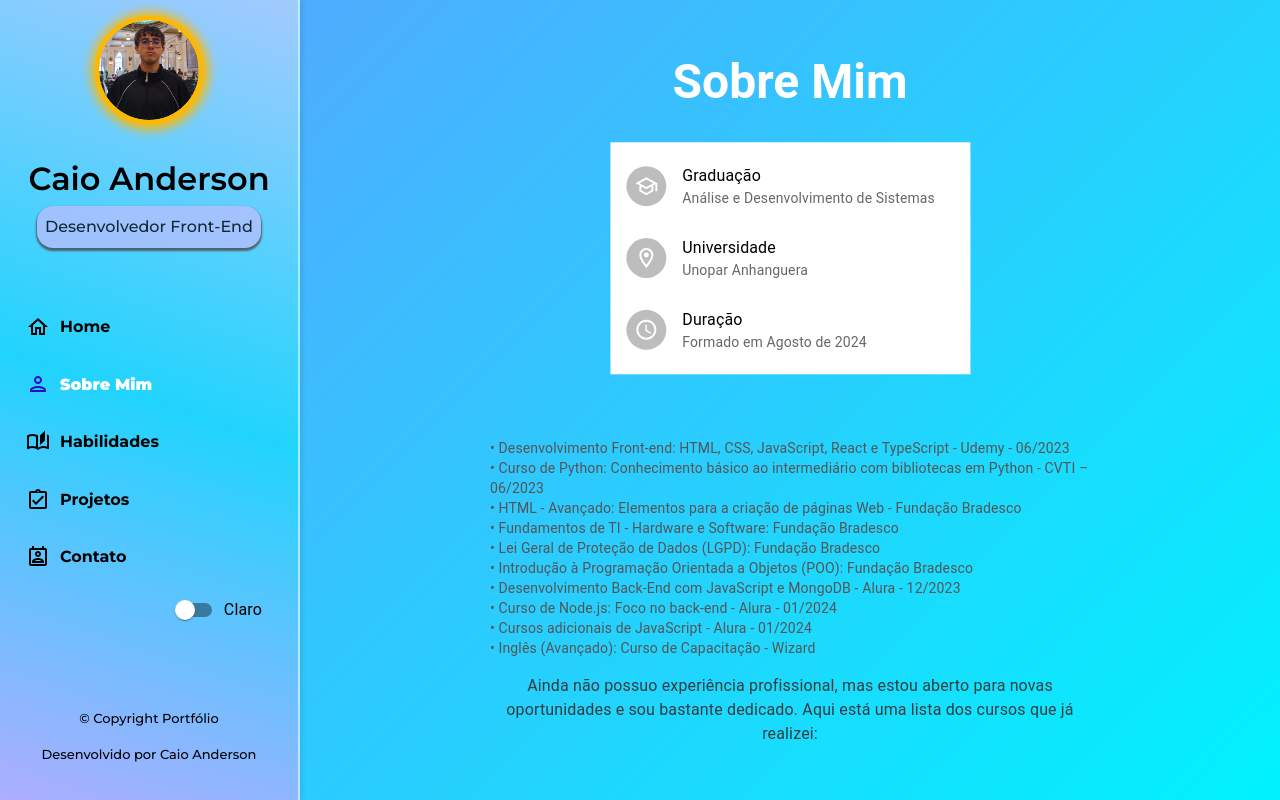
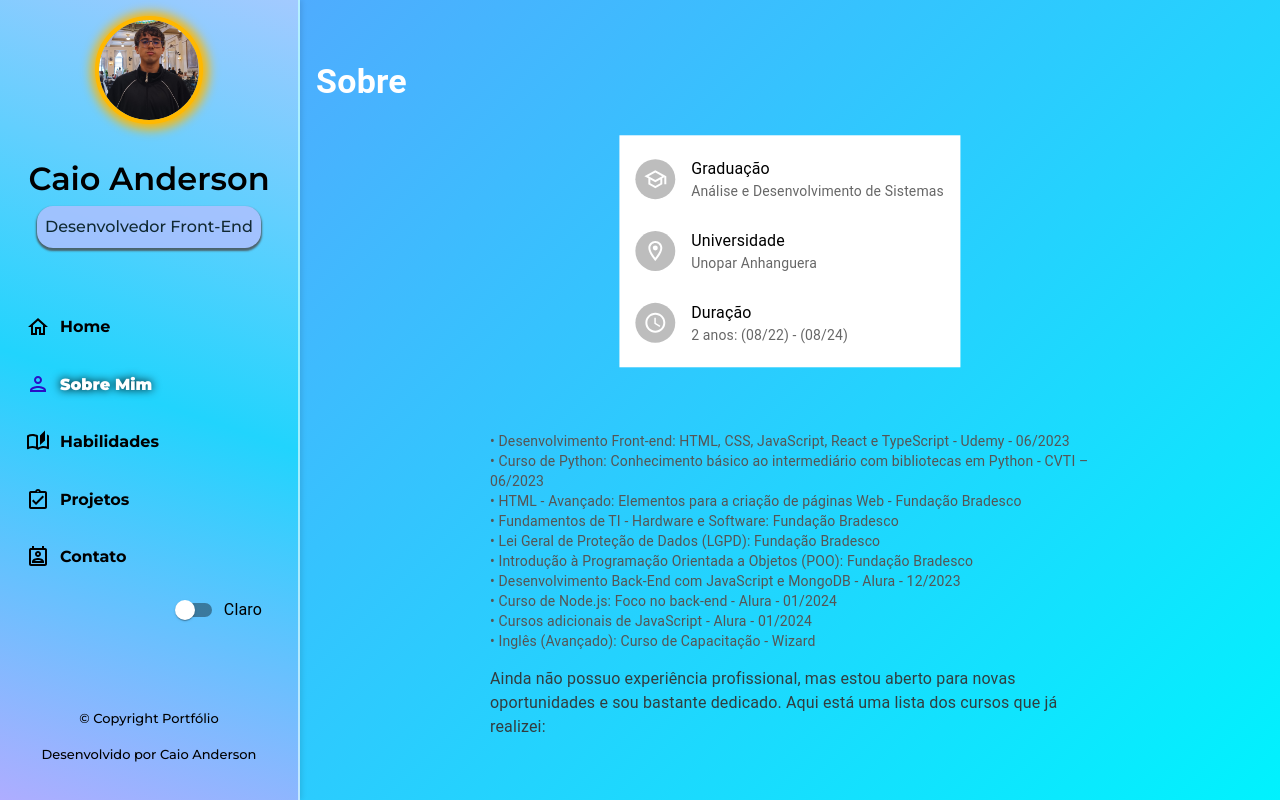
Before and after one commit to CaiooAnderson/CSS-training, a React (Create React App) app in the folder meu-portfolio/: page / in a window 1280 px wide. Both pictures are taken after a click on the button "Sobre Mim". Built offline with nearby package versions, Linux system fonts and the light colour scheme; the HTML template or start-up script is replaced by a standard one; a web font is replaced by a local one.

Commit message:
Em Andamento

```diff
--- a/meu-portfolio/src/components/About.js
+++ b/meu-portfolio/src/components/About.js
@@ -7,8 +7,8 @@ import AccessTimeOutlinedIcon from '@mui/icons-material/AccessTimeOutlined';
 const About = () => {
     return (
         <Fade in={true} timeout={2500}>
-            <Box className='about' sx={{    textAlign: 'center',
-                                            mt: 0,
+            <Box className='about' sx={{    mt: 0,
+                                            p: 2,
                                             display: 'flex',
                                             flexDirection: 'column',
                                             alignItems: 'center',
@@ -17,12 +17,14 @@ const About = () => {
                                             backgroundImage: 'linear-gradient(135deg, #4facfe 0%, #00f2fe 100%)',
                                         }}>
             <Slide direction='down' in={true} timeout={2000}>
-                <Typography variant='h3' sx={{  color: '#fff', fontWeight: 'bold', mb: 4 }}>
-                    Sobre Mim
-                </Typography>
+                <Box className='about-title' sx={{ display: 'flex', width: '100%', justifyContent: 'flex-start' }}>
+                    <Typography variant='h4' sx={{ color: '#fff', fontWeight: 'bold', mb: 4 }}>
+                        Sobre
+                    </Typography>
+                </Box>
             </Slide>
             <Zoom in={true} timeout={3000}>
-            <List sx={{ width: '100%', maxWidth: 360, bgcolor: 'background.paper', mb: 4 }}>
+            <List sx={{ width: '100%', maxWidth: 'max-content', bgcolor: 'background.paper', mb: 4 }}>
                 <ListItem>
                     <ListItemAvatar>
                         <Avatar>
@@ -45,7 +47,7 @@ const About = () => {
                             <AccessTimeOutlinedIcon />
                         </Avatar>
                     </ListItemAvatar>
-                    <ListItemText primary="Duração" secondary="Formado em Agosto de 2024" />
+                    <ListItemText primary="Duração" secondary="2 anos: (08/22) - (08/24)" />
                 </ListItem>
             </List>
             </Zoom>
--- a/meu-portfolio/src/components/Home.js
+++ b/meu-portfolio/src/components/Home.js
@@ -29,7 +29,7 @@ const Home = () => {
         </Zoom>
         <Zoom in={true} timeout={2500}>
           <Button variant="contained" sx={{ mt: 4, backgroundColor: '#000', color: '#fff' }}>
-            Projetos
+            Currículo
 
           </Button>
         </Zoom>
--- a/meu-portfolio/src/styles.css
+++ b/meu-portfolio/src/styles.css
@@ -108,6 +108,7 @@ main {
 
 .sidebar nav ul li {
   margin: 10px 0 20px;
+  width: max-content;
 }
 
 .sidebar nav ul li button {
@@ -135,20 +136,10 @@ main {
   color: #fff;
 }
 
-.sidebar nav ul li button.active::after {
-  content: '';
-  position: absolute;
-  bottom: -4px;
-  left: 50%;
-  width: 30%;
-  height: 2px;
-  background-color: var(--link-color);
-  transform: translateX(-50%);
-}
-
 .sidebar button.active p {
   color: #fff;
   font-weight: bolder;
+  filter: drop-shadow(0 0 5px #000);
 }
 
 .sidebar button.active .icon {
```
